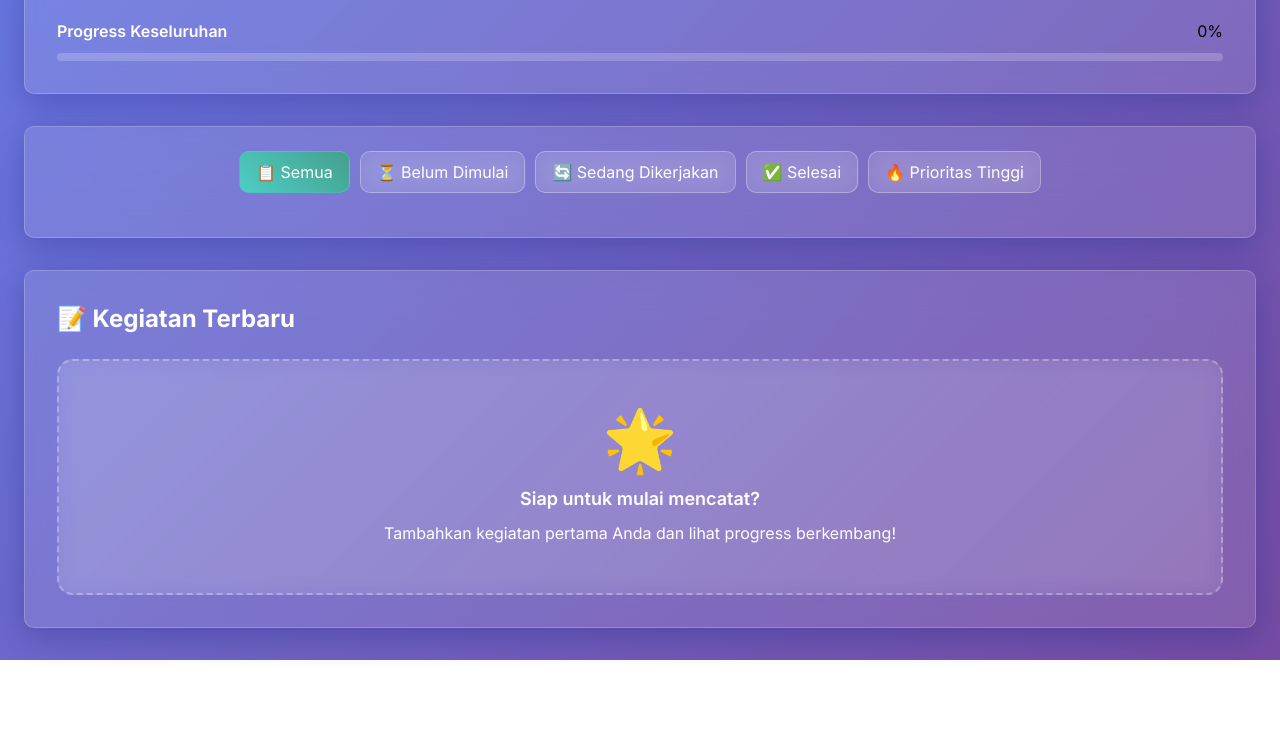
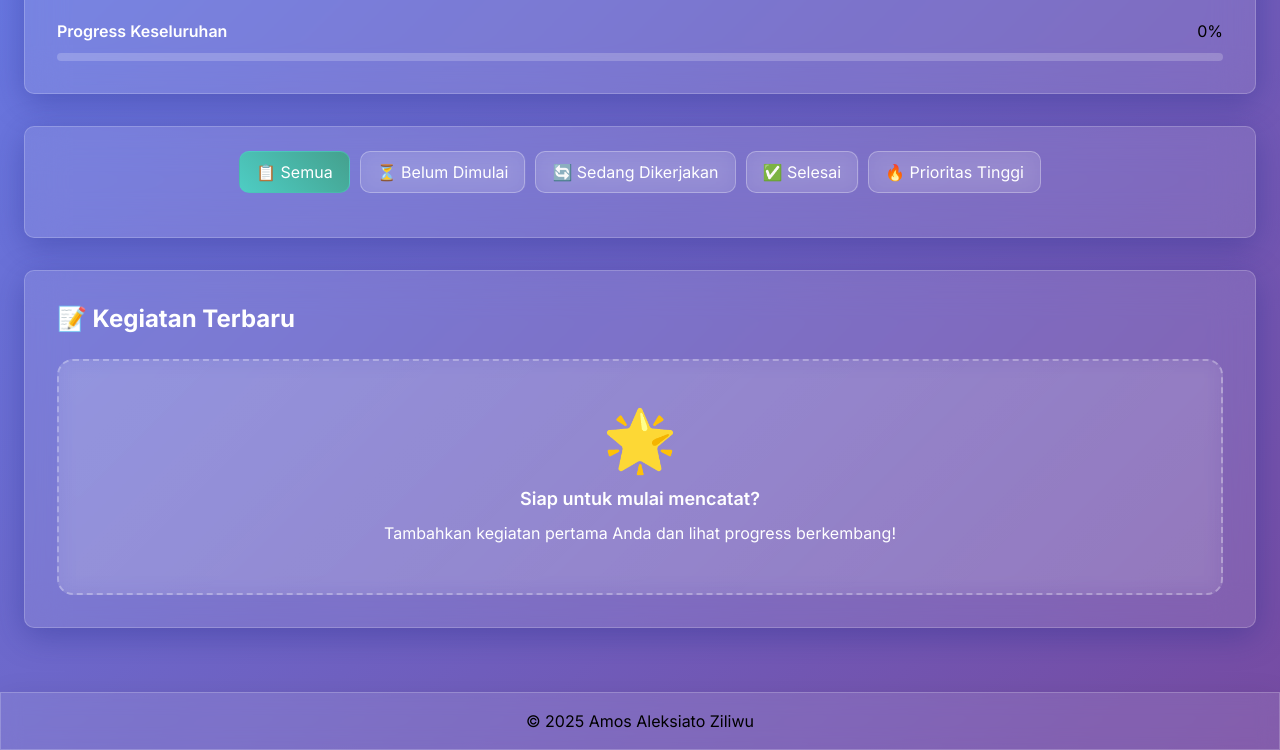
Before and after one commit to AmosZiliwu01/Aktivitas-Ku, a plain HTML site: page kegiatan.html in a window 1280 px wide. Shown: the part 324-1074 px from the top of the page. Before the commit the page ends 984 px from the top, so only its background shows below. Drawn offline with nearby package versions, Linux system fonts and the light colour scheme; some packages are replaced by stand-ins of ours; a script that the page names is missing.

Commit message:
add footer

```diff
--- a/kegiatan.html
+++ b/kegiatan.html
@@ -239,6 +239,11 @@
         <span class="font-semibold">✅ Kegiatan berhasil disimpan!</span>
     </div>
 
+    <!-- Footer -->
+    <footer class="glass-morphism text-center text-white/70 py-4 mt-8" style="backdrop-filter: blur(10px);">
+        &copy; 2025 Amos Aleksiato Ziliwu
+    </footer>
+
     <script src="https://cdn.jsdelivr.net/npm/sweetalert2@11"></script>
     <script src="script.js"></script>
 </body>
```
Also changed, not shown: index.html (+5 -0 lines).
